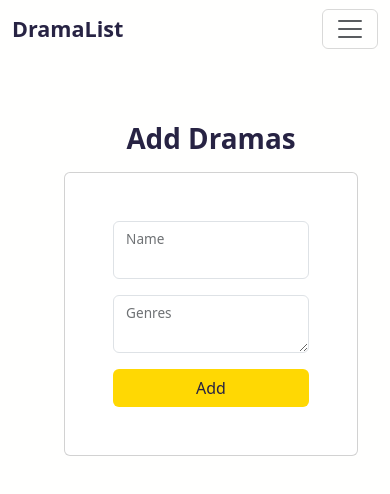
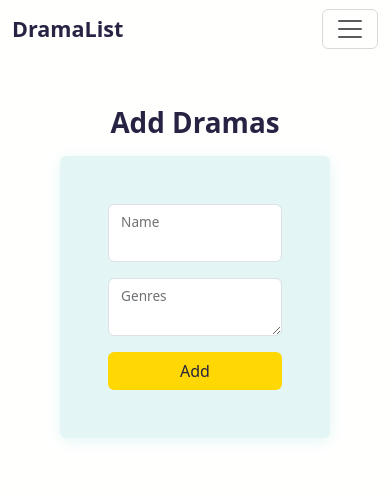
Before and after one commit to RamandeepVandal/mern-dramalist-app, a React (Vite) app in the folder client/: page /add in a window 390 px wide. Shown: the top 494 px of the page. Built offline with nearby package versions, Linux system fonts and the light colour scheme.

Commit message:
Made the form responsive.

```diff
--- a/client/src/screens/AddDramas.jsx
+++ b/client/src/screens/AddDramas.jsx
@@ -14,13 +14,13 @@
         name: dramaName,
         genre: genre,
       });
-      alert('Success!');
+      alert("Success!");
     } catch (error) {
       console.log(error);
     }
 
     // reset the states
-    setDramaName('');
+    setDramaName("");
     setGenre([]);
   };
 
@@ -28,11 +28,20 @@
     <div>
       <Header />
 
-      <section className="container d-flex justify-content-center align-items-center flex-column m-3 p-5 add-edit-drama">
+      <section className="container d-flex justify-content-center align-items-center flex-column p-5 add-edit-drama">
         <h1>Add Dramas</h1>
-        <form className="card p-5 mt-2" onSubmit={onSubmit}>
+        <div className="container">
+          <div className="row">
+            <div className="col-lg-12 col-md-12 col-sm-12 col-12">
+              <form className="card form-card p-5 mt-2" onSubmit={onSubmit}>
                 <div className="form-floating mb-3">
-            <input type="text" className="form-control" id="name" value={dramaName} onChange={e => setDramaName(e.target.value)}/>
+                  <input
+                    type="text"
+                    className="form-control"
+                    id="name"
+                    value={dramaName}
+                    onChange={(e) => setDramaName(e.target.value)}
+                  />
                   <label htmlFor="name">Name</label>
                 </div>
                 <div className="form-floating mb-3">
@@ -43,7 +52,7 @@
                     cols="30"
                     rows="5"
                     value={genre}
-              onChange={e => setGenre(e.target.value.split(','))}
+                    onChange={(e) => setGenre(e.target.value.split(","))}
                   ></textarea>
                   <label htmlFor="genre">Genres</label>
                 </div>
@@ -51,6 +60,9 @@
                   Add
                 </button>
               </form>
+            </div>
+          </div>
+        </div>
       </section>
     </div>
   );
--- a/client/src/screens/EditDramas.jsx
+++ b/client/src/screens/EditDramas.jsx
@@ -15,10 +15,13 @@
     e.preventDefault();
 
     try {
-      await Axios.put(`http://localhost:5000/dramas/${location?.state?.data?._id}`, {
+      await Axios.put(
+        `http://localhost:5000/dramas/${location?.state?.data?._id}`,
+        {
           name: dramaName,
           genre: genre,
-      });
+        }
+      );
       alert("Success!");
     } catch (error) {
       console.log(error);
@@ -33,9 +36,12 @@
     <div>
       <Header />
 
-      <section className="container d-flex justify-content-center align-items-center flex-column m-3 p-5 add-edit-drama">
+      <section className="container d-flex justify-content-center align-items-center flex-column p-5 add-edit-drama">
         <h1>Edit Drama</h1>
-        <form className="card p-5 mt-2" onSubmit={onSubmit}>
+        <div className="container">
+          <div className="row">
+            <div className="col-lg-12 col-md-12 col-sm-12 col-12">
+              <form className="card form-card p-5 mt-2" onSubmit={onSubmit}>
                 <div className="form-floating mb-3">
                   <input
                     type="text"
@@ -62,6 +68,9 @@
                   Edit
                 </button>
               </form>
+            </div>
+          </div>
+        </div>
       </section>
     </div>
   );
```
Lines whose indentation alone changed are shown as unchanged.
